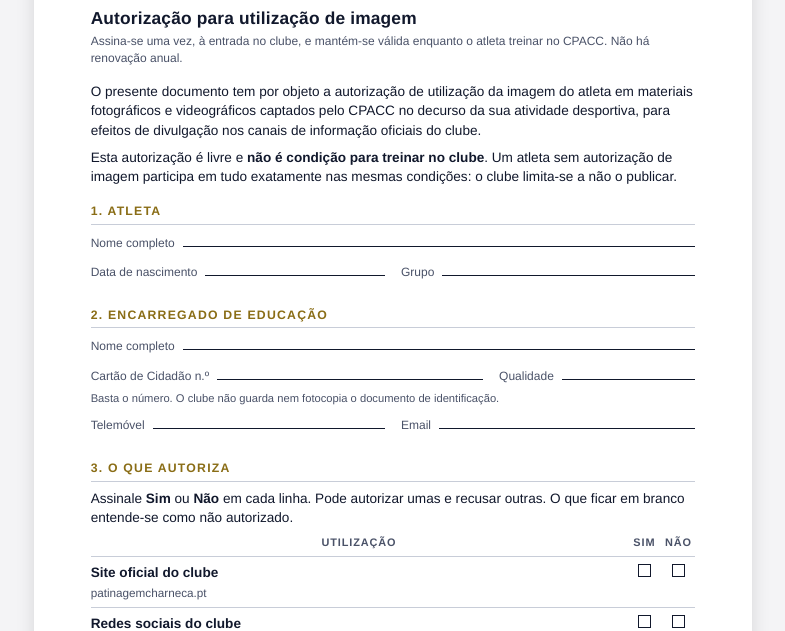
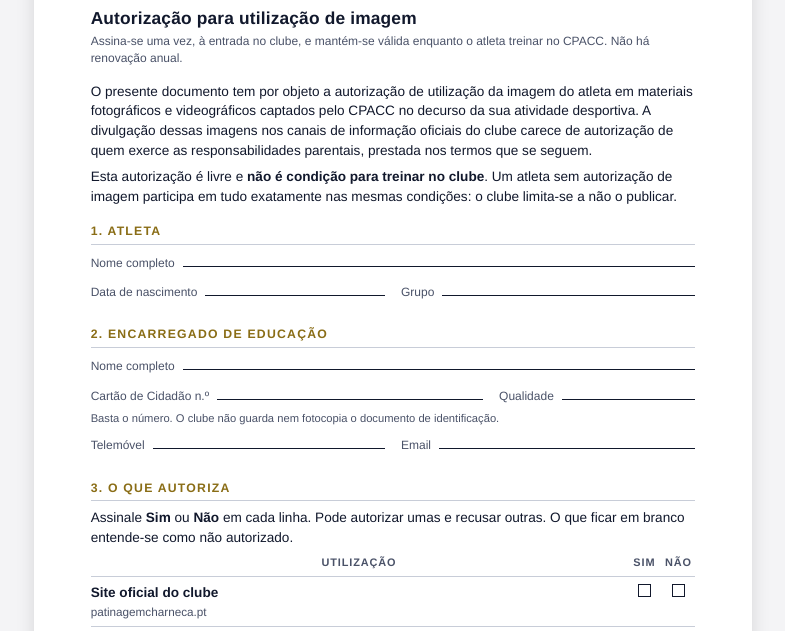
Before and after one commit to cpaccpatinagem/patinagemcharneca, a website: page documentos/consentimento-imagem.html in a window 1280 px wide. Shown: the part 167-798 px from the top of the page, without its empty margins (247-1032 px from the left). Drawn offline with Linux system fonts and the light colour scheme.

Commit message:
Diz na abertura que a divulgação carece de autorização
O enunciado do objeto, sozinho, não dizia de quem depende a divulgação.
A segunda frase fecha isso.

Co-Authored-By: Claude Opus 5 <noreply@anthropic.com>

```diff
--- a/documentos/consentimento-imagem.html
+++ b/documentos/consentimento-imagem.html
@@ -119,8 +119,9 @@
 
   <p>O presente documento tem por objeto a autorização de utilização da imagem do
   atleta em materiais fotográficos e videográficos captados pelo CPACC no decurso da
-  sua atividade desportiva, para efeitos de divulgação nos canais de informação
-  oficiais do clube.</p>
+  sua atividade desportiva. A divulgação dessas imagens nos canais de informação
+  oficiais do clube carece de autorização de quem exerce as responsabilidades
+  parentais, prestada nos termos que se seguem.</p>
 
   <p>Esta autorização é livre e <strong>não é condição para treinar no clube</strong>. Um atleta sem
   autorização de imagem participa em tudo exatamente nas mesmas condições: o clube
```
